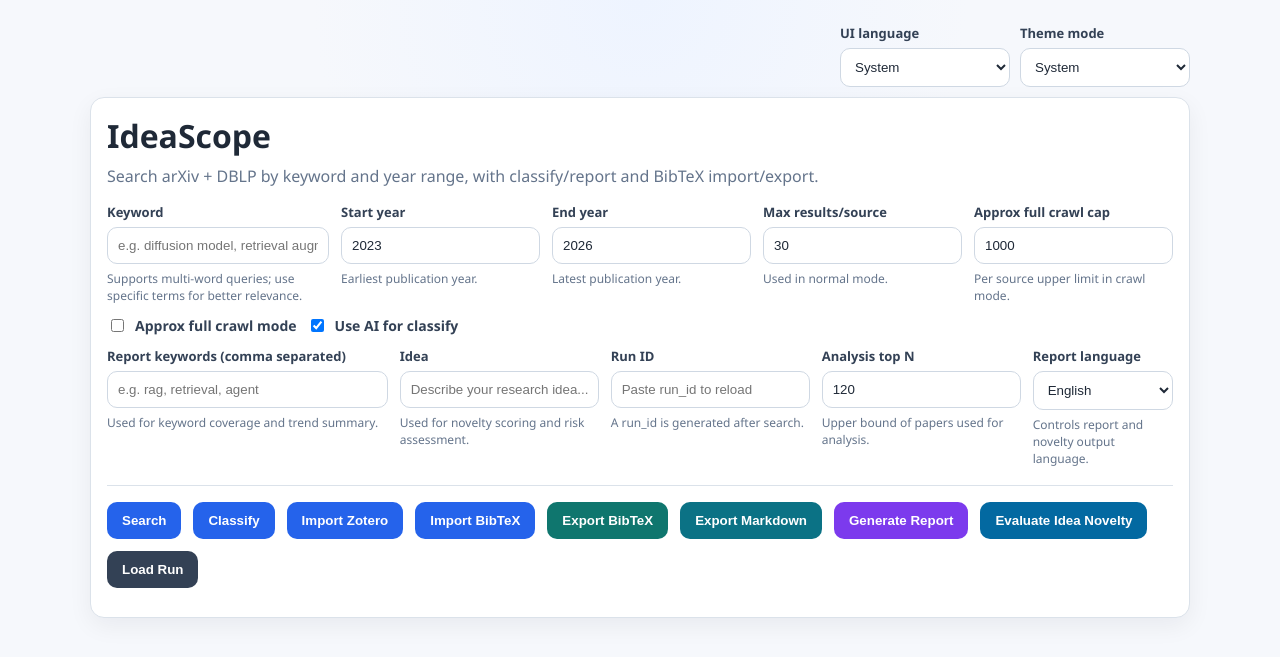
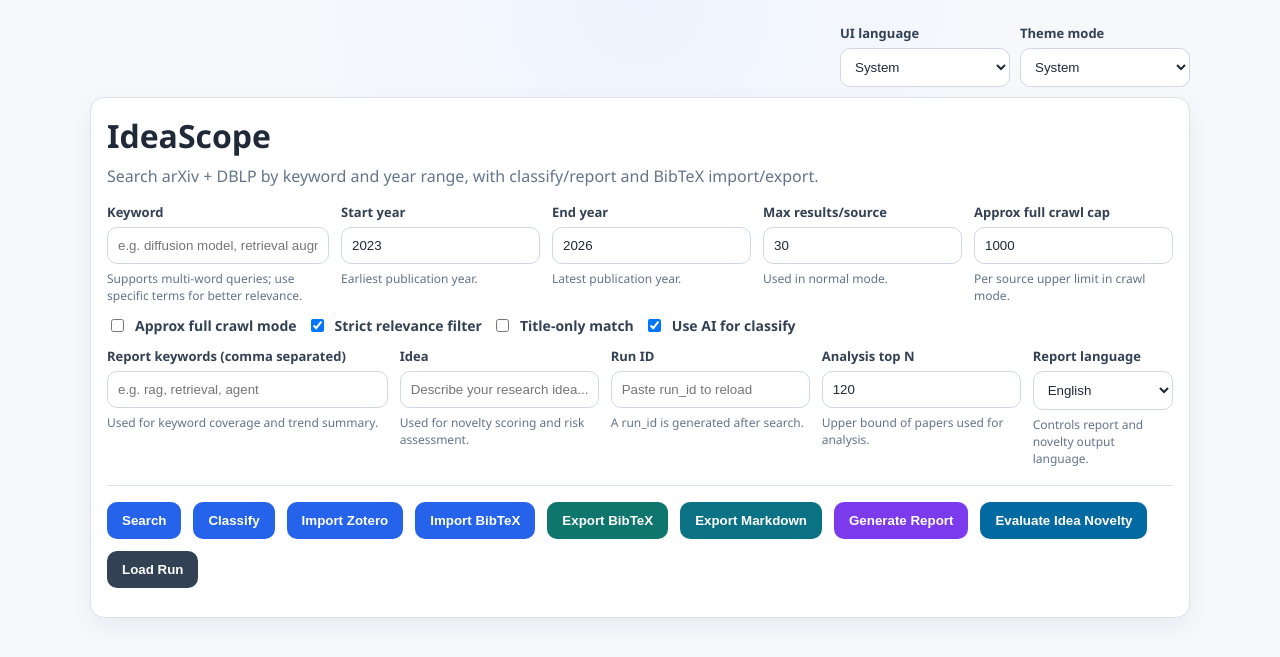
Before and after one commit to coder109/IdeaScope, a FastAPI app: page / in a window 1280 px wide. Shown: the top 657 px of the page. Run offline with FastAPI, Linux system fonts and the light colour scheme; some libraries are stand-ins or nearby versions.

Commit message:
Add relevance filtering and title-only match options for search.
Allow users to keep only relevant papers (including title-only mode), so result count can be lower than fetch cap when unrelated papers are filtered out.

Made-with: Cursor

```diff
--- a/app/main.py
+++ b/app/main.py
@@ -33,6 +33,8 @@ class SearchRequest(BaseModel):
     max_results_per_source: int = Field(default=30, ge=1, le=200)
     fetch_all: bool = False
     max_fetch_limit_per_source: int = Field(default=1000, ge=1, le=5000)
+    strict_relevance: bool = False
+    title_only_match: bool = False
 
 
 class BibTeXRequest(BaseModel):
@@ -109,6 +111,8 @@ async def api_search(payload: SearchRequest) -> dict:
             max_results_per_source=payload.max_results_per_source,
             fetch_all=payload.fetch_all,
             max_fetch_limit_per_source=payload.max_fetch_limit_per_source,
+            strict_relevance=payload.strict_relevance,
+            title_only_match=payload.title_only_match,
         )
     except ValueError as exc:
         raise HTTPException(status_code=400, detail=str(exc)) from exc
@@ -119,6 +123,8 @@ async def api_search(payload: SearchRequest) -> dict:
         "max_results_per_source": payload.max_results_per_source,
         "fetch_all": payload.fetch_all,
         "max_fetch_limit_per_source": payload.max_fetch_limit_per_source,
+        "strict_relevance": payload.strict_relevance,
+        "title_only_match": payload.title_only_match,
     }
     run_payload = create_search_run(query=query, papers=papers)
     return {
--- a/app/static/app.js
+++ b/app/static/app.js
@@ -16,6 +16,8 @@ const I18N = {
     labelMaxFetchLimit: "Approx full crawl cap",
     hintMaxFetchLimit: "Per source upper limit in crawl mode.",
     labelFetchAll: "Approx full crawl mode",
+    labelStrictRelevance: "Strict relevance filter",
+    labelTitleOnly: "Title-only match",
     labelUseAi: "Use AI for classify",
     btnSearch: "Search",
     btnClassify: "Classify",
@@ -116,6 +118,8 @@ const I18N = {
     labelMaxFetchLimit: "近似全量抓取上限",
     hintMaxFetchLimit: "全量模式下每个数据源的上限。",
     labelFetchAll: "近似全量抓取模式",
+    labelStrictRelevance: "严格相关性过滤",
+    labelTitleOnly: "仅标题匹配",
     labelUseAi: "分类使用 AI",
     btnSearch: "检索",
     btnClassify: "分类",
@@ -371,6 +375,8 @@ function applyUiLabels() {
   byId("labelMaxFetchLimit").textContent = t("labelMaxFetchLimit");
   byId("hintMaxFetchLimit").textContent = t("hintMaxFetchLimit");
   byId("labelFetchAll").textContent = t("labelFetchAll");
+  byId("labelStrictRelevance").textContent = t("labelStrictRelevance");
+  byId("labelTitleOnly").textContent = t("labelTitleOnly");
   byId("labelUseAi").textContent = t("labelUseAi");
   byId("searchBtn").textContent = t("btnSearch");
   byId("classifyBtn").textContent = t("btnClassify");
@@ -425,6 +431,8 @@ async function search() {
     max_results_per_source: Number(byId("maxResults").value),
     fetch_all: byId("fetchAll").checked,
     max_fetch_limit_per_source: Number(byId("maxFetchLimit").value),
+    strict_relevance: byId("strictRelevance").checked,
+    title_only_match: byId("titleOnlyMatch").checked,
   };
   if (!payload.keyword) {
     byId("status").textContent = t("emptyKeyword");
@@ -776,6 +784,8 @@ function toggleControls(disabled) {
   byId("uiLanguage").disabled = disabled;
   byId("themeMode").disabled = disabled;
   byId("fetchAll").disabled = disabled;
+  byId("strictRelevance").disabled = disabled;
+  byId("titleOnlyMatch").disabled = disabled;
   byId("useAiClassify").disabled = disabled;
   byId("bibFileInput").disabled = disabled;
   const fetchAll = byId("fetchAll").checked;
--- a/app/templates/index.html
+++ b/app/templates/index.html
@@ -261,6 +261,14 @@
           <input id="fetchAll" type="checkbox" />
           <span id="labelFetchAll">Approx full crawl mode</span>
         </label>
+        <label class="check-wrap" title="Filter out weakly related papers after fetch.">
+          <input id="strictRelevance" type="checkbox" checked />
+          <span id="labelStrictRelevance">Strict relevance filter</span>
+        </label>
+        <label class="check-wrap" title="Keep only papers with all keywords in title.">
+          <input id="titleOnlyMatch" type="checkbox" />
+          <span id="labelTitleOnly">Title-only match</span>
+        </label>
         <label class="check-wrap" title="Use LLM to generate free tags during classification.">
           <input id="useAiClassify" type="checkbox" checked />
           <span id="labelUseAi">Use AI for classify</span>
```
Also changed, not shown: app/services/search_service.py (+24 -0 lines).
